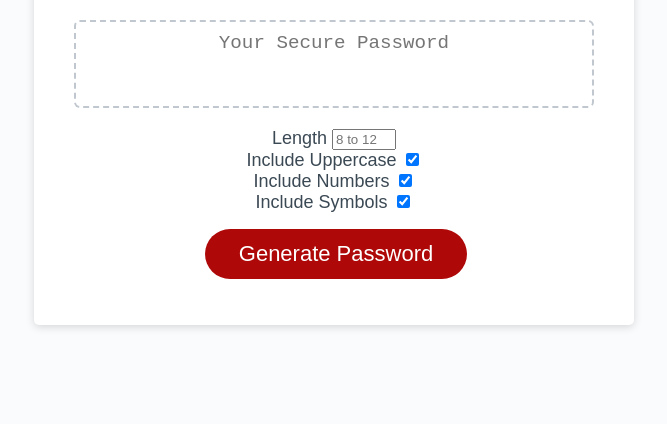
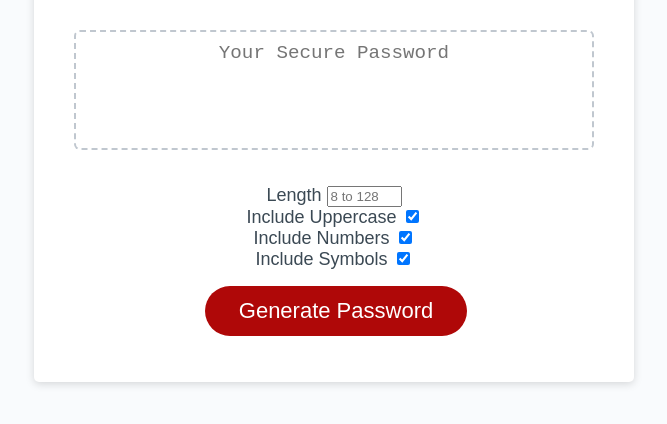
Before and after one commit to pdubya1632/Password-Generator, a plain HTML site: page Develop/index.html in a window 1280 px wide. Shown: the part 216-640 px from the top of the page, without its empty margins (306-973 px from the left). Drawn offline with Linux system fonts and the light colour scheme.

Commit message:
edit styles of passwordText textarea

```diff
--- a/Develop/style.css
+++ b/Develop/style.css
@@ -53,7 +53,7 @@ header {
   -moz-appearance: none;
   appearance: none;
   border: none;
-  display: block;
+  min-height: 120px;
   width: 100%;
   padding: 10px 20px 30px 20px;
   font-size: 1.2rem;
@@ -64,6 +64,10 @@ header {
   border-radius: 6px;
   resize: none;
   overflow: hidden;
+}
+
+#count {
+  width: 75px;
 }
 
 .btn {
```
